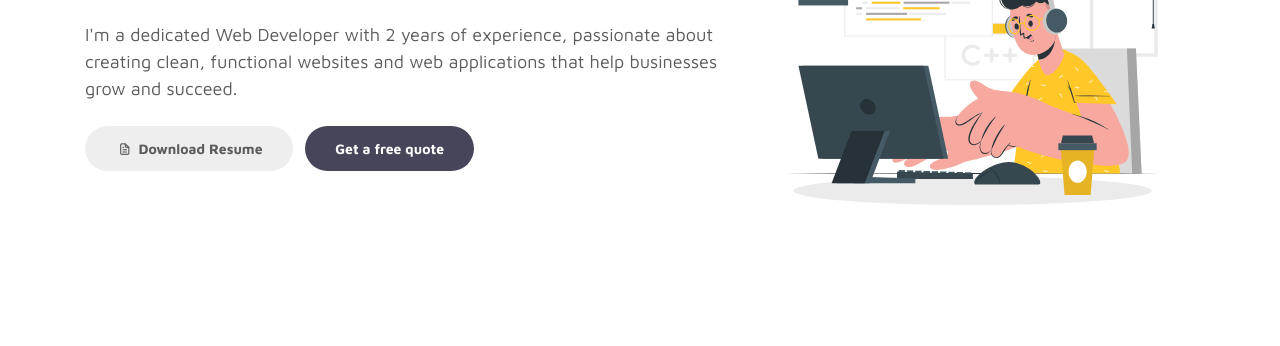
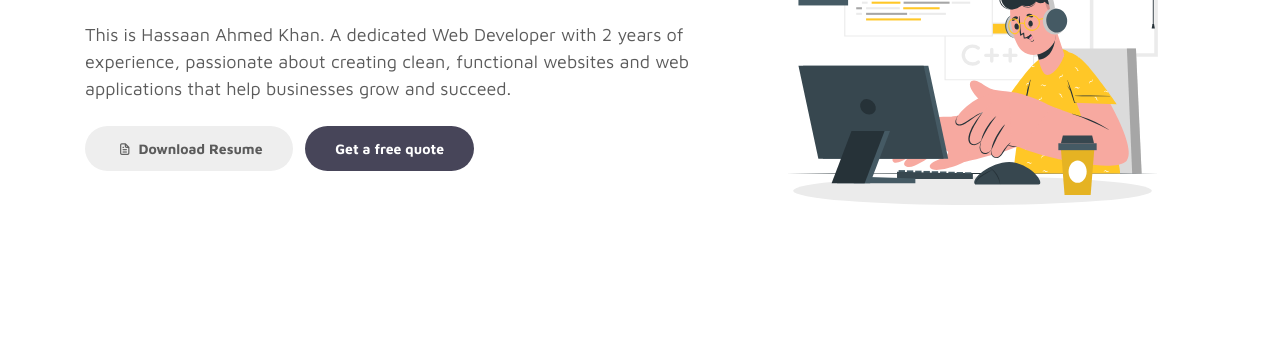
Before and after one commit to Hassaan-Ehmed/portfolio-website, a plain HTML site: page index.html in a window 1280 px wide. Shown: the part 323-669 px from the top of the page. Drawn offline with Linux system fonts and the light colour scheme.

Commit message:
working on project display sectiongit add .

```diff
--- a/index.html
+++ b/index.html
@@ -76,7 +76,7 @@
                                 </div>
                         </h1>
 
-                        <p>I'm a dedicated Web Developer with 2 years of experience, passionate about creating clean, functional websites and web applications that help businesses grow and succeed.</p>
+                        <p>This is Hassaan Ahmed Khan. A dedicated Web Developer with 2 years of experience, passionate about creating clean, functional websites and web applications that help businesses grow and succeed.</p>
 
                         <div class="custom-btn-group mt-4">
                           <a href="./utils/CV.pdf" download="CV.pdf" class="btn mr-lg-2 custom-btn"><i class='uil uil-file-alt'></i> Download Resume</a>
```
Also changed, not shown: images/project/project-image01.png, images/project/project-image02.png, images/project/project-image03.png, images/project/project-image04.png, images/project/project-image05.png.
